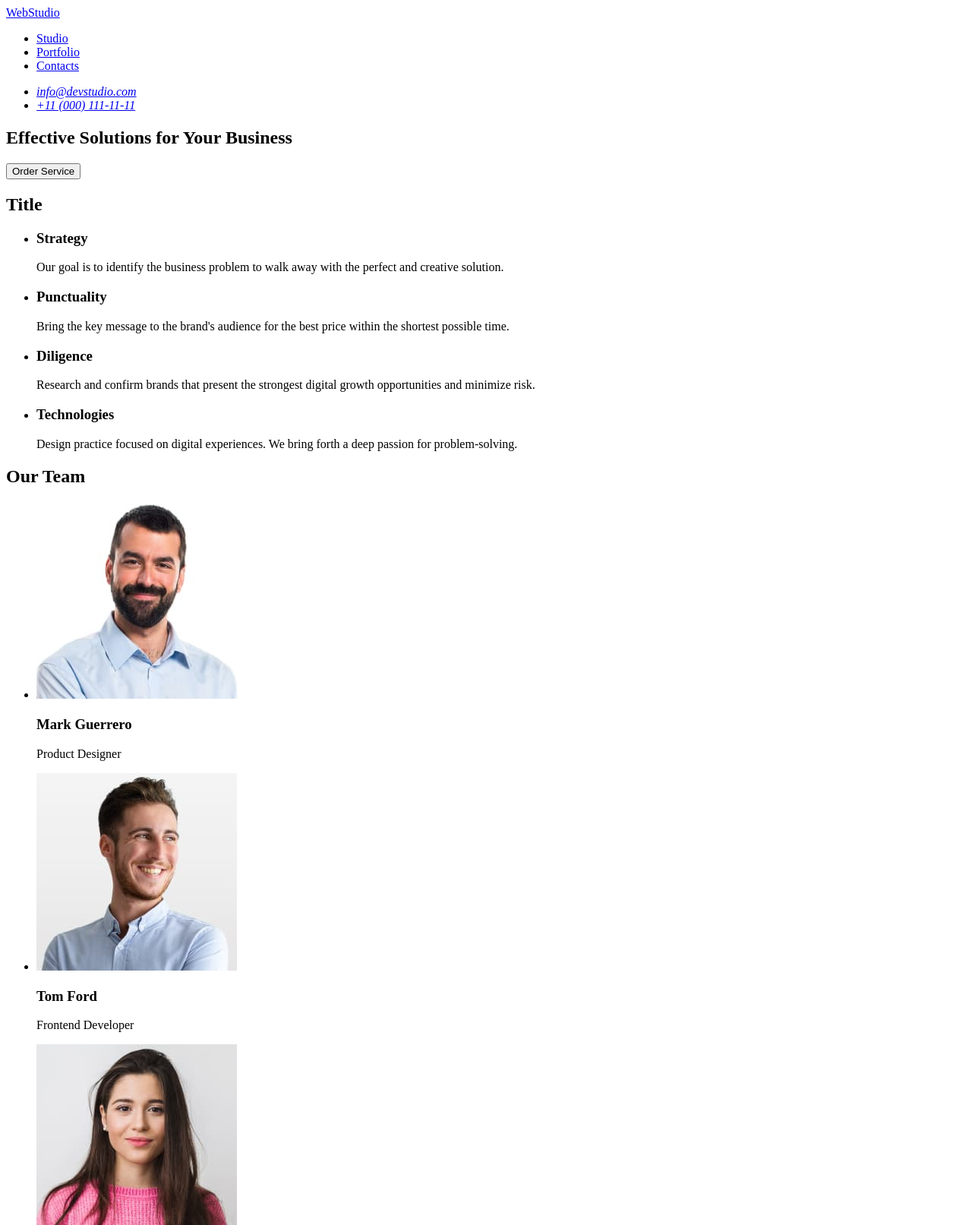
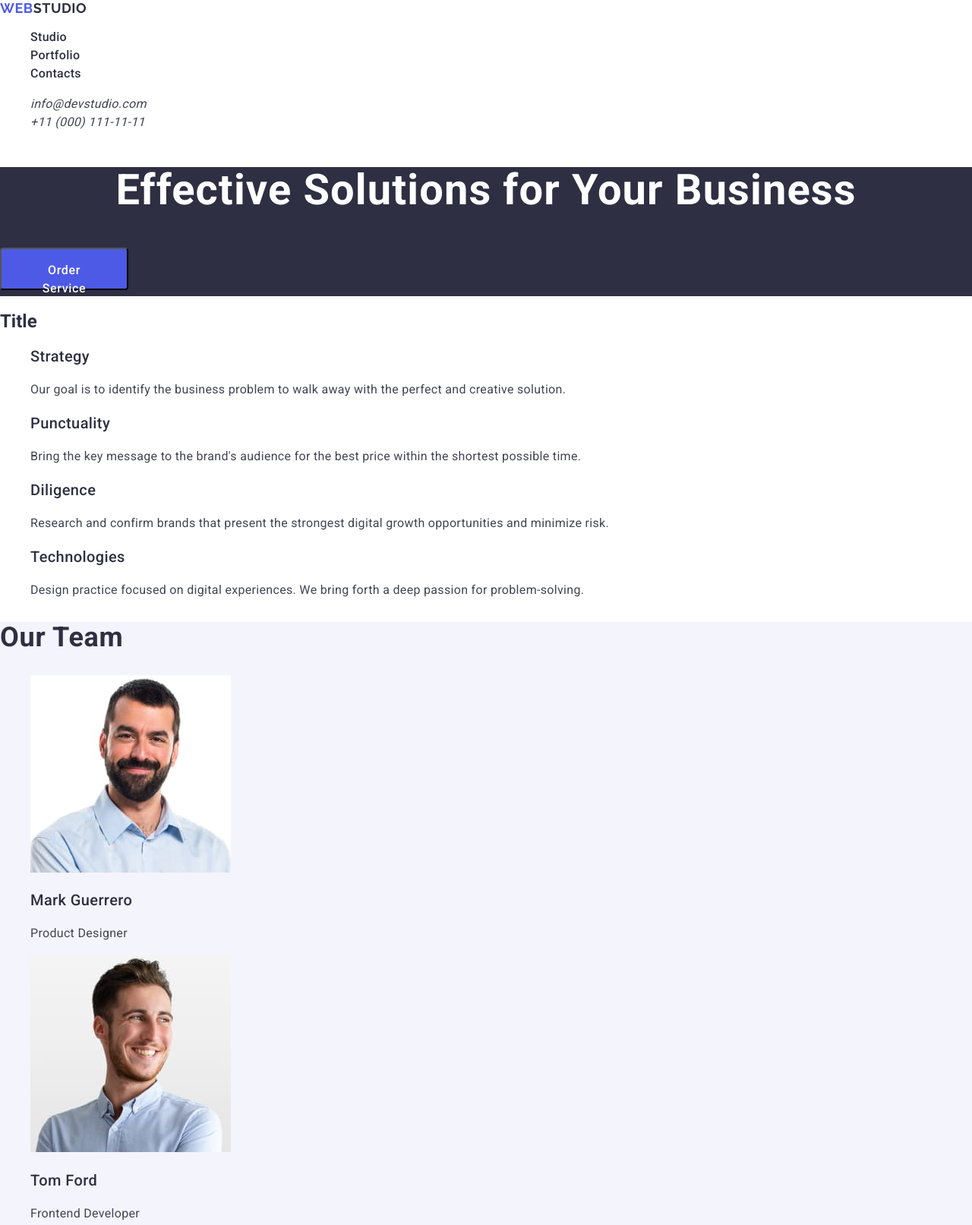
Before and after one commit to anjoy88/goit-markup-hw-02, a plain HTML site: page index.html in a window 1280 px wide. Shown: the top 1613 px of the page at 76% size. Drawn offline with nearby package versions, Linux system fonts and the light colour scheme.

Commit message:
and hm02

```diff
--- a/css/main.css
+++ /dev/null
@@ -1,3 +0,0 @@
-*{
-    color:aqua;
-}
--- /dev/null
+++ b/css/style.css
@@ -0,0 +1,128 @@
+body{
+    background-color: #fff;
+    font-family: 'Roboto', 'Arial', sans-serif;
+    color: #2e2f42;
+}
+ul, ol{
+    list-style-type: none;
+}
+button{
+    cursor: pointer;
+}
+a{
+    text-decoration: none;
+    color: inherit;
+}
+.logo{
+    font-family: "Raleway", sans-serif;
+    font-weight: 700;
+    font-size: 18px;
+    line-height: 1.16667;
+    letter-spacing: 0.03em;
+    text-transform: uppercase;
+}
+.logo-item{
+    color: #4d5ae5;
+}
+.navigation-link{
+    font-weight: 500;
+    line-height: 1.5;
+    letter-spacing: 0.02em;
+}
+.navigation-link:hover,
+.navigation-link:focus{
+    color: #404bbf;
+}
+.header-contacts-nav-link{
+    line-height: 1.5;
+    letter-spacing: 0.02em;
+    color: #434455;
+}
+.header-contacts-nav-link:hover,
+.header-contacts-nav-link:focus{
+    color: #404bbf;
+}
+.main-section{
+    background-color: #2e2f42;;
+}
+.main-section-title{
+    font-weight: 700;
+    font-size: 56px;
+    line-height: 1.07143;
+    letter-spacing: 0.02em;
+    text-align: center;
+    color: #fff;
+}
+.maun-section-btn{
+    border-radius: 4px;
+    padding: 16px 32px;
+    width: 169px;
+    height: 56px;
+    background: #4d5ae5;
+    font-weight: 500;
+    line-height: 1.5;
+    letter-spacing: 0.04em;
+    color: #fff;
+}
+.maun-section-btn:hover{
+background: #404bbf;
+}
+.about-title{
+    font-weight: 500;
+    font-size: 20px;
+    line-height: 1.2;
+    letter-spacing: 0.02em;
+}
+.about-text{
+    line-height: 1.5;
+    letter-spacing: 0.02em;
+    color: #434455;
+}
+.our-team{
+    background-color: #f4f4fd;;
+}
+.our-team-title{
+    font-weight: 700;
+    font-size: 36px;
+    line-height: 1.11111;
+    letter-spacing: 0.02em;
+}
+.our-team-caption{
+    font-weight: 500;
+    font-size: 20px;
+    line-height: 1.2;
+    letter-spacing: 0.02em;
+}
+.our-team-text{
+    line-height: 1.5;
+    letter-spacing: 0.02em;
+    color: #434455;
+}
+.our-portfolio-title{
+    font-weight: 700;
+    font-size: 36px;
+    line-height: 1.11111;
+    letter-spacing: 0.02em;
+}
+.our-portfolio-caption{
+    font-weight: 500;
+    font-size: 20px;
+    line-height: 1.2;
+    letter-spacing: 0.02em;
+}
+.our-portfolio-text{
+    line-height: 1.5;
+    letter-spacing: 0.02em;
+    color: #434455;
+}
+.main-footer{
+    background-color: #2e2f42;
+}
+.main-footer-logo{
+    color: #f4f4fd
+}
+.main-footer-text{
+    line-height: 1.5;
+    letter-spacing: 0.02em;
+    color: #f4f4fd;
+}
--- a/index.html
+++ b/index.html
@@ -3,112 +3,216 @@
   <head>
     <meta charset="UTF-8" />
     <meta name="viewport" content="width=device-width, initial-scale=1.0" />
+    <!-- Fonts -->
+    <link rel="preconnect" href="https://fonts.googleapis.com" />
+    <link rel="preconnect" href="https://fonts.gstatic.com" crossorigin />
+    <link
+      href="https://fonts.googleapis.com/css2?family=Raleway:ital,wght@0,100..900;1,100..900&family=Roboto:wght@400;500;700&display=swap"
+      rel="stylesheet"
+    />
+    <!-- modern-normalize -->
+    <link
+      rel="stylesheet"
+      href="https://cdn.jsdelivr.net/npm/modern-normalize@2.0.0/modern-normalize.min.css"
+    />
+    <!-- style -->
+    <link rel="stylesheet" href="./css/style.css" />
     <title>WEBSTUDIO</title>
   </head>
   <body>
     <header>
       <nav>
-        <a href="./index.html">WebStudio</a>
-        <ul>
-          <li><a href="#studio">Studio</a></li>
-          <li><a href="#portfolio">Portfolio</a></li>
-          <li><a href="#contacts">Contacts</a></li>
+        <a class="logo" href="./index.html"
+          ><span class="logo-item">Web</span>Studio</a
+        >
+        <ul class="navigation">
+          <li class="navigation-item">
+            <a class="navigation-link" href="#studio">Studio</a>
+          </li>
+          <li class="navigation-item">
+            <a class="navigation-link" href="#team">Portfolio</a>
+          </li>
+          <li class="navigation-item">
+            <a class="navigation-link" href="#contacts">Contacts</a>
+          </li>
         </ul>
       </nav>
-      <address>
-        <ul>
-          <li><a href="mailto:info@devstudio.com">info@devstudio.com</a></li>
-          <li><a href="tel:+110001111111">+11 (000) 111-11-11</a></li>
+      <address class="header-contacts">
+        <ul class="header-contacts-nav">
+          <li class="header-contacts-nav-item">
+            <a class="header-contacts-nav-link" href="mailto:info@devstudio.com"
+              >info@devstudio.com</a
+            >
+          </li>
+          <li class="header-contacts-nav-item">
+            <a class="header-contacts-nav-link" href="tel:+110001111111"
+              >+11 (000) 111-11-11</a
+            >
+          </li>
         </ul>
       </address>
     </header>
     <main>
-      <section>
-        <h1>Effective Solutions for Your Business</h1>
-        <button type="button">Order Service</button>
+      <section class="main-section">
+        <h1 class="main-section-title">
+          Effective Solutions for Your Business
+        </h1>
+        <button class="maun-section-btn" type="button">Order Service</button>
       </section>
-      <section id="studio">
+      <section class="about" id="studio">
         <h2>Title</h2>
-        <ul>
-          <li>
-            <h3>Strategy</h3>
-            <p>
+        <ul class="about-list">
+          <li class="about-item">
+            <h3 class="about-title">Strategy</h3>
+            <p class="about-text">
               Our goal is to identify the business problem to walk away with the
               perfect and creative solution.
             </p>
           </li>
-          <li>
-            <h3>Punctuality</h3>
-            <p>
+          <li class="about-item">
+            <h3 class="about-title">Punctuality</h3>
+            <p class="about-text">
               Bring the key message to the brand's audience for the best price
               within the shortest possible time.
             </p>
           </li>
-          <li>
-            <h3>Diligence</h3>
-            <p>
+          <li class="about-item">
+            <h3 class="about-title">Diligence</h3>
+            <p class="about-text">
               Research and confirm brands that present the strongest digital
               growth opportunities and minimize risk.
             </p>
           </li>
-          <li>
-            <h3>Technologies</h3>
-            <p>
+          <li class="about-item">
+            <h3 class="about-title">Technologies</h3>
+            <p class="about-text">
               Design practice focused on digital experiences. We bring forth a
               deep passion for problem-solving.
             </p>
           </li>
         </ul>
       </section>
-      <section id="portfolio">
-        <h2>Our Team</h2>
+      <section class="our-team" id="team">
+        <h2 class="our-team-title">Our Team</h2>
         <ul>
-          <li>
+          <li class="our-team-item">
             <img
+              class="our-team-img"
               src="./images/mark.jpg"
               alt="Mark Guerrero"
               width="264"
               height="260"
             />
-            <h3>Mark Guerrero</h3>
-            <p>Product Designer</p>
+            <h3 class="our-team-caption">Mark Guerrero</h3>
+            <p class="our-team-text">Product Designer</p>
           </li>
-          <li>
+          <li class="our-team-item">
             <img
+              class="our-team-img"
               src="./images/tom.jpg"
               alt="Tom Ford"
               width="264"
               height="260"
             />
-            <h3>Tom Ford</h3>
-            <p>Frontend Developer</p>
+            <h3 class="our-team-caption">Tom Ford</h3>
+            <p class="our-team-text">Frontend Developer</p>
           </li>
-          <li>
+          <li class="our-team-item">
             <img
+              class="our-team-img"
               src="./images/camilla.jpg"
               alt="Camila Garcia"
               width="264"
               height="260"
             />
-            <h3>Camila Garcia</h3>
-            <p>Marketing</p>
+            <h3 class="our-team-caption">Camila Garcia</h3>
+            <p class="our-team-text">Marketing</p>
           </li>
-          <li>
+          <li class="our-team-item">
             <img
+              class="our-team-img"
               src="./images/daniel.jpg"
               alt="Daniel Wilson"
               width="264"
               height="260"
             />
-            <h3>Daniel Wilson</h3>
-            <p>UI Designer</p>
+            <h3 class="our-team-caption">Daniel Wilson</h3>
+            <p class="our-team-text">UI Designer</p>
+          </li>
+        </ul>
+      </section>
+      <section class="our-portfolio" id="portfolio">
+        <h2 class="our-portfolio-title">Our Portfolio</h2>
+        <ul>
+          <li class="our-portfolio-item">
+            <img
+              class="our-portfolio-img"
+              src="./images/portfolio1img.jpg"
+              alt="Banking App"
+              width="360"
+              height="300"
+            />
+            <h3 class="our-portfolio-caption">Banking App</h3>
+            <p class="our-portfolio-text">App</p>
+          </li>
+          <li>
+            <img
+              src="./images/portfolio2img.jpg"
+              alt="Cashless Payment"
+              width="360"
+              height="300"
+            />
+            <h3>Cashless Payment</h3>
+            <p>Marketing</p>
+          </li>
+          <li>
+            <img
+              src="./images/portfolio3img.jpg"
+              alt="Meditation App"
+              width="360"
+              height="300"
+            />
+            <h3>Meditation App</h3>
+            <p>App</p>
+          </li>
+          <li>
+            <img
+              src="./images/portfolio4img.jpg"
+              alt="Taxi Service"
+              width="360"
+              height="300"
+            />
+            <h3>Taxi Service</h3>
+            <p>Marketing</p>
+          </li>
+          <li>
+            <img
+              src="./images/portfolio5img.jpg"
+              alt="Screen Illustrations"
+              width="360"
+              height="300"
+            />
+            <h3>Screen Illustrations</h3>
+            <p>Design</p>
+          </li>
+          <li>
+            <img
+              src="./images/portfolio6img.jpg"
+              alt="Online Courses"
+              width="360"
+              height="300"
+            />
+            <h3>Online Courses</h3>
+            <p>Marketing</p>
           </li>
         </ul>
       </section>
     </main>
-    <footer id="contacts">
-      <a href="./index.html">WebStudio</a>
-      <p>
+    <footer class="main-footer" id="contacts">
+      <a class="main-footer-logo" href="./index.html"
+        ><span class="logo-item">Web</span>Studio</a
+      >
+      <p class="main-footer-text">
         Increase the flow of customers and sales for your business with digital
         marketing & growth solutions.
       </p>
```
Also changed, not shown: images/portfolio1img.jpg (added), images/portfolio2img.jpg (added), images/portfolio3img.jpg (added), images/portfolio4img.jpg (added), images/portfolio5img.jpg (added), images/portfolio6img.jpg (added).
